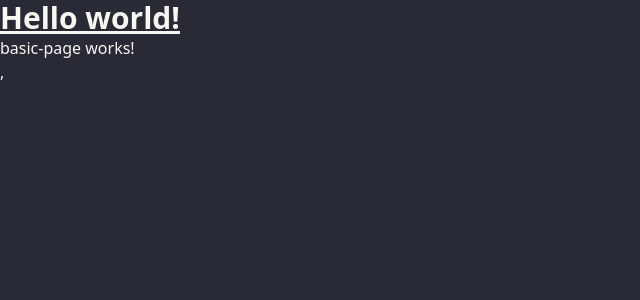
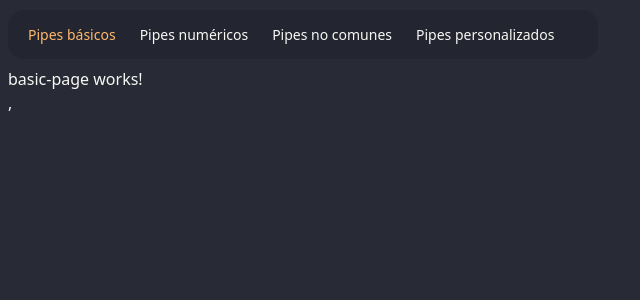
Before and after one commit to TitoCalleros/Ang19_0Exp_Pipes_spa, an Angular app: page /basic in a window 1280 px wide. Shown: the top 300 px of the page, without its empty margins (0-640 px from the left). Built offline with nearby package versions, Linux system fonts and the light colour scheme.

Commit message:
Integración del navbar al app.component

```diff
--- a/src/app/app.component.html
+++ b/src/app/app.component.html
@@ -1,5 +1,6 @@
-<h1 class="text-3xl font-bold underline">
-  Hello world!
-</h1>
+<main class="mx-auto max-w-7xl px-2 pt-0.5">
 
-<router-outlet />
+  <app-navbar />
+
+  <router-outlet />
+</main>
--- a/src/app/app.component.ts
+++ b/src/app/app.component.ts
@@ -1,9 +1,10 @@
 import { Component } from '@angular/core';
 import { RouterOutlet } from '@angular/router';
+import { NavbarComponent } from "./components/navbar/navbar.component";
 
 @Component({
   selector: 'app-root',
-  imports: [RouterOutlet],
+  imports: [RouterOutlet, NavbarComponent],
   templateUrl: './app.component.html',
   styleUrl: './app.component.css'
 })
```
